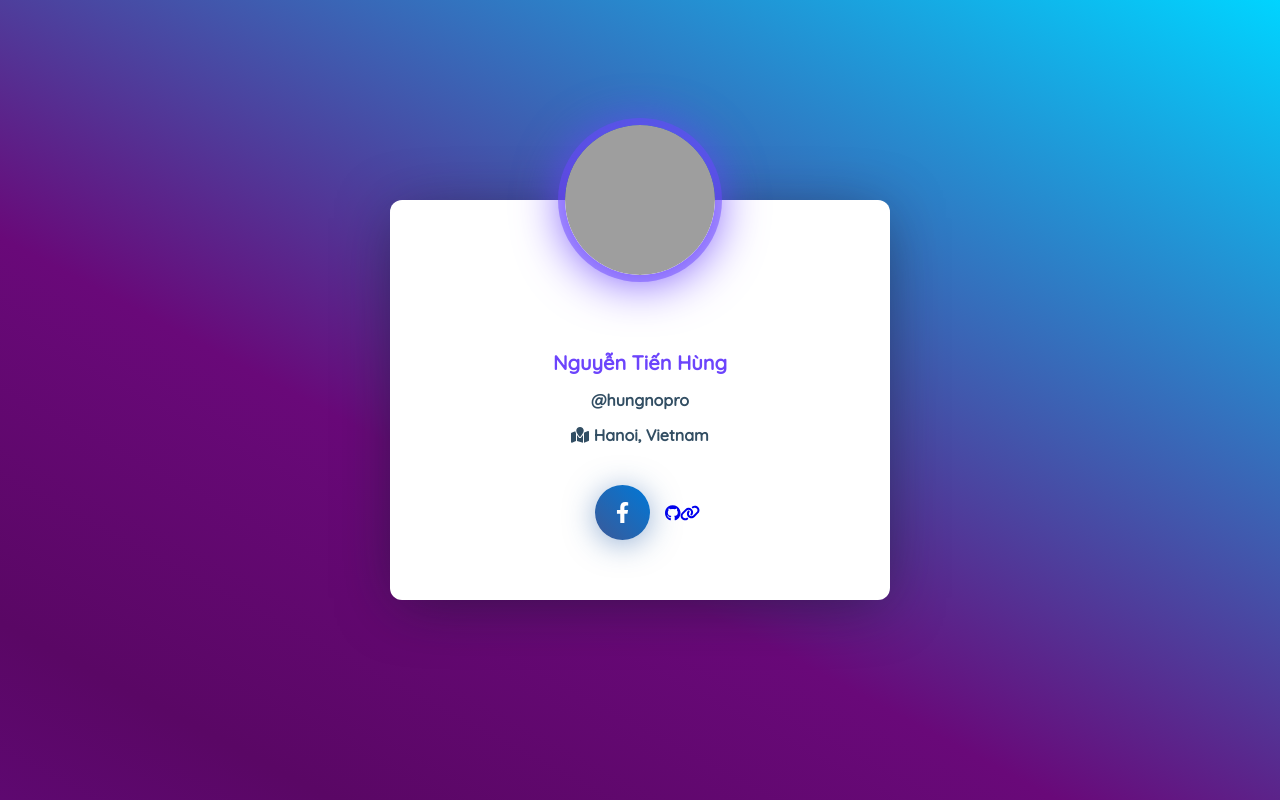
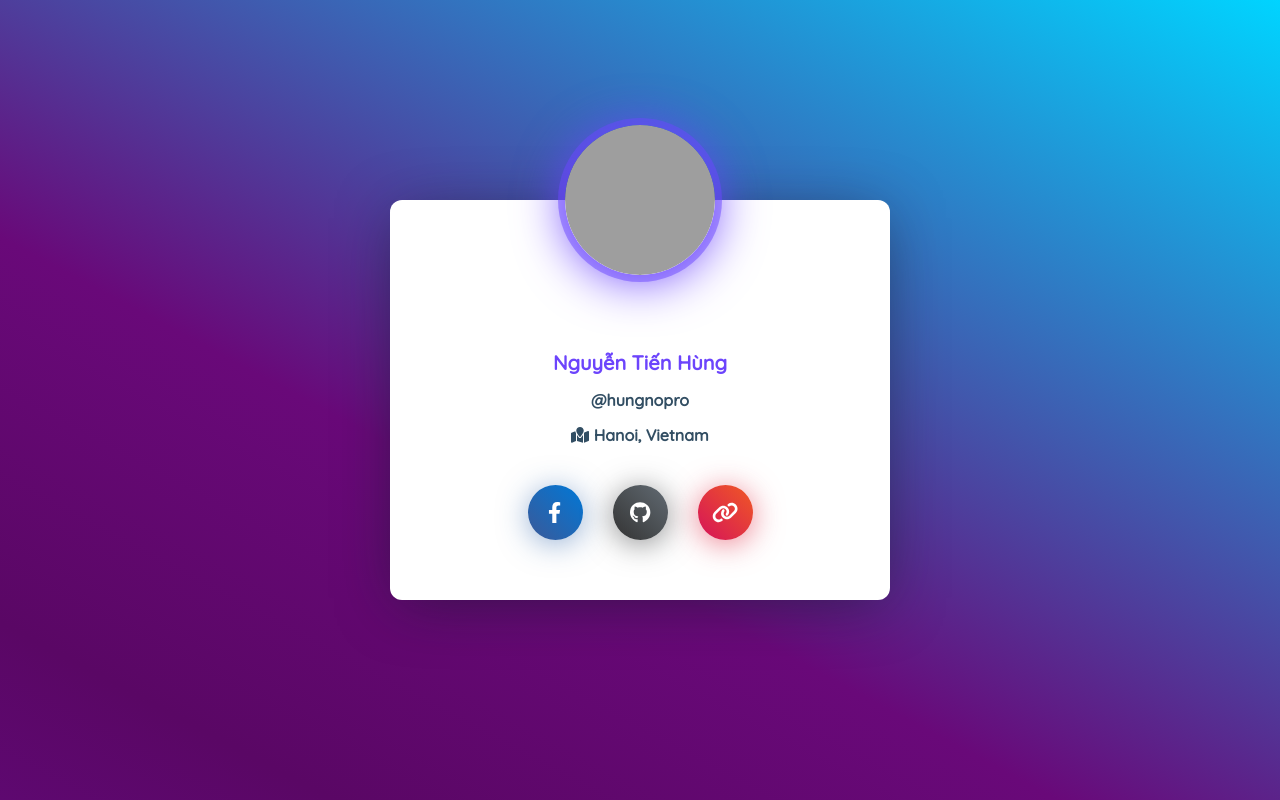
Before and after one commit to HungNoPro/hungnopro.github.io, a plain HTML site: page index.html in a window 1280 px wide. Drawn offline with Linux system fonts and the light colour scheme; grey boxes are pictures that could not be loaded.

Commit message:
Update index.html

```diff
--- a/index.html
+++ b/index.html
@@ -28,10 +28,10 @@
                 <a href="https://www.facebook.com/HungNeMaOi/" class="item facebook" target="_blank">
                     <i class="fa-brands fa-facebook-f"></i>
                   </a>
-                  <a href="#" class="https://github.com/HungNoPro" target="_blank">
+                  <a href="#" class="item github" target="_blank">
                     <i class="fa-brands fa-github"></i>
                   </a>
-                  <a href="#" class="https://hungnopro.github.io/" target="_blank">
+                  <a href="#" class="item website" target="_blank">
                     <i class="fa-solid fa-link"></i>
                   </a>
             </div>
```
